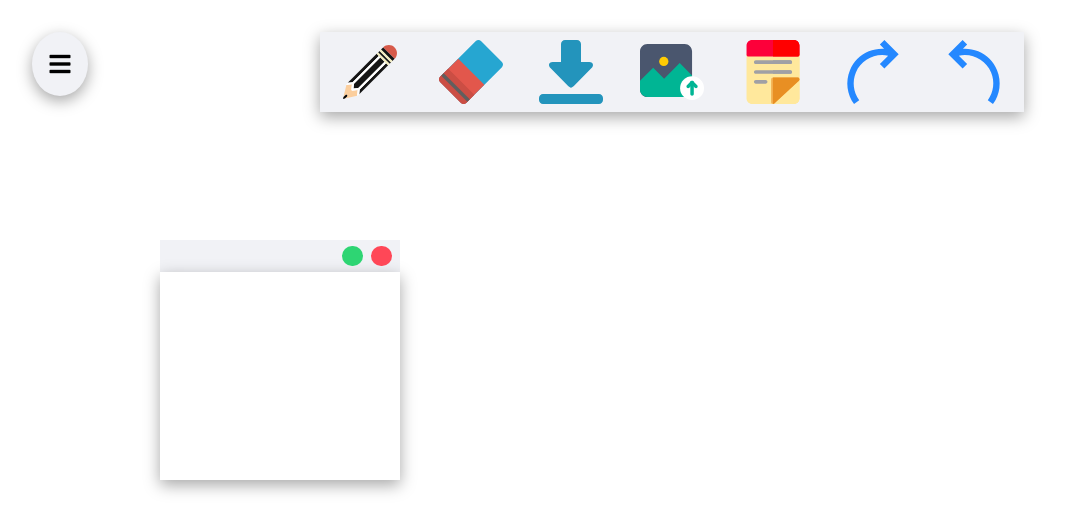
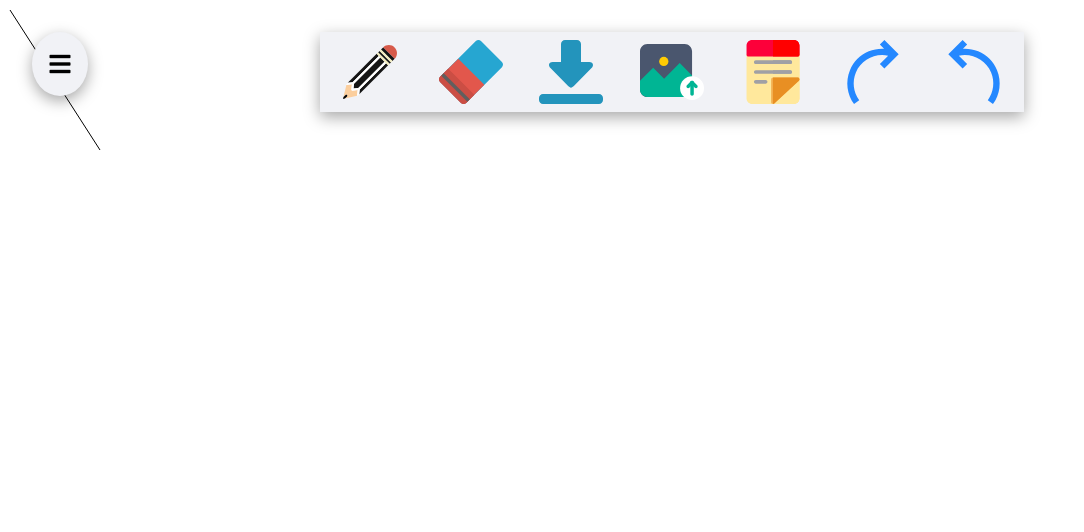
Before and after one commit to abhishek-bisht-21/OpenBoard-Clone, a plain HTML site: page index.html in a window 1280 px wide. Shown: the whole page, without its empty margins (0-1084 px from the left). Drawn offline with Linux system fonts and the light colour scheme.

Commit message:
Canvas API Intro

```diff
--- /dev/null
+++ b/canvas.js
@@ -0,0 +1,10 @@
+let canvas = document.querySelector("canvas");
+canvas.width = window.innerWidth;
+canvas.height = window.innerHeight;
+
+// API
+let tool = canvas.getContext("2d");
+tool.beginPath(); // new graphic (Path)
+tool.moveTo(10,10) // starting point
+tool.lineTo(100,150) // end point
+tool.stroke(); // Fill Graphic
--- a/index.html
+++ b/index.html
@@ -43,17 +43,9 @@
 		<input type="range" min="2" max="10" value="3">
 	</div>
 
-	<div class="sticky-cont">
-		<div class="header-cont">
-			<div class="minimize"></div>
-			<div class="remove"></div>
-		</div>
-		<div class="note-cont">
-			<!-- <textarea></textarea> -->
-		</div>
-	</div>
-
+	<canvas></canvas>
 	<script src="./tools.js"></script>
+	<script src="./canvas.js"></script>
 </body>
 
 </html>
```
